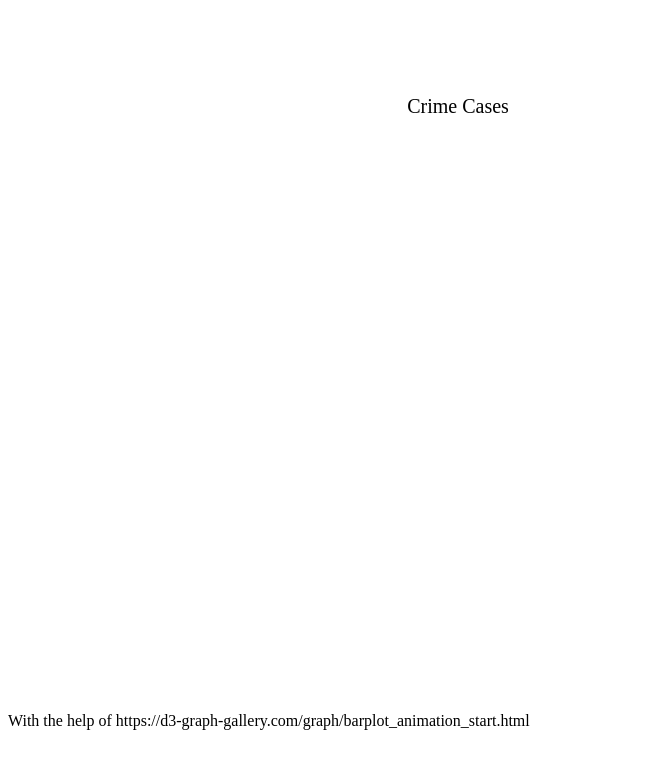
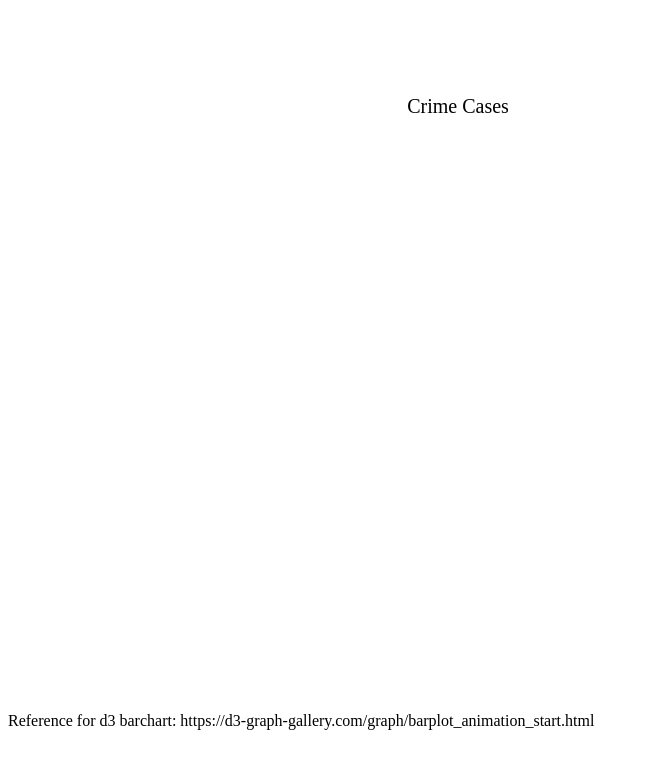
Before and after one commit to shircjy/CSC3007-assignment2, a plain HTML site: page index.html in a window 1280 px wide. Shown: the whole page, without its empty margins (0-647 px from the left). Drawn offline with nearby package versions, Linux system fonts and the light colour scheme; no server answers.

Commit message:
Update index.html

```diff
--- a/index.html
+++ b/index.html
@@ -5,7 +5,7 @@
 
 <div id="page"></div>
 <div>
-  <span>With the help of https://d3-graph-gallery.com/graph/barplot_animation_start.html</span>
+  <span>Reference for d3 barchart: https://d3-graph-gallery.com/graph/barplot_animation_start.html</span>
 </div>
 
 
```
